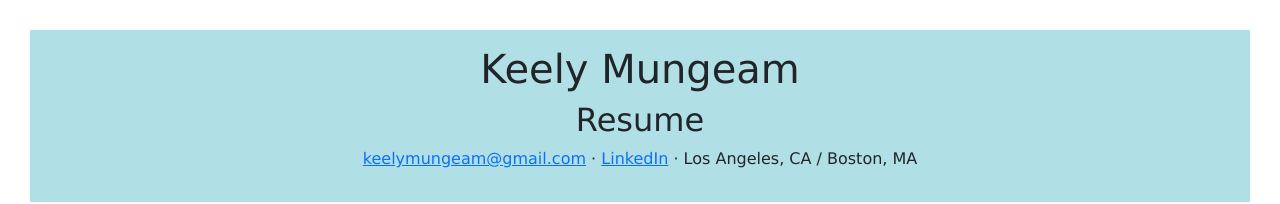
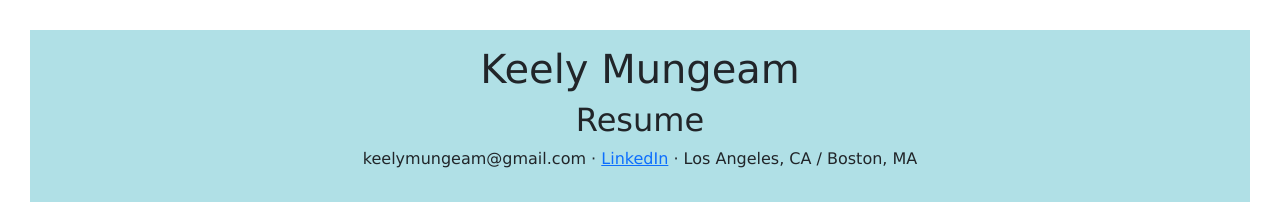
Before and after one commit to kmungeam/CloudResumeFrontend, a plain HTML site: page index.html in a window 1280 px wide. Shown: the top 204 px of the page. Drawn offline with nearby package versions, Linux system fonts and the light colour scheme; no server answers; files whose address does not match are found by name.

Commit message:
Update index.html

```diff
--- a/index.html
+++ b/index.html
@@ -26,7 +26,7 @@
         <h1>Keely Mungeam</h1>
         <h2>Resume</h2>
 
-        <p><a href="keelymungeam@gmail.com">keelymungeam@gmail.com</a> · <a href="https://www.linkedin.com/in/keely-mungeam-986272207">LinkedIn</a> · Los Angeles, CA / Boston, MA</p>
+        <p>keelymungeam@gmail.com</a> · <a href="https://www.linkedin.com/in/keely-mungeam-986272207">LinkedIn</a> · Los Angeles, CA / Boston, MA</p>
 </div>
 
 <img src="images/cloud_resume.jpg"> <!-- Display an image, replace 'cloud_resume.jpg OBJECT URL' with the actual image source from S3 -->
```
